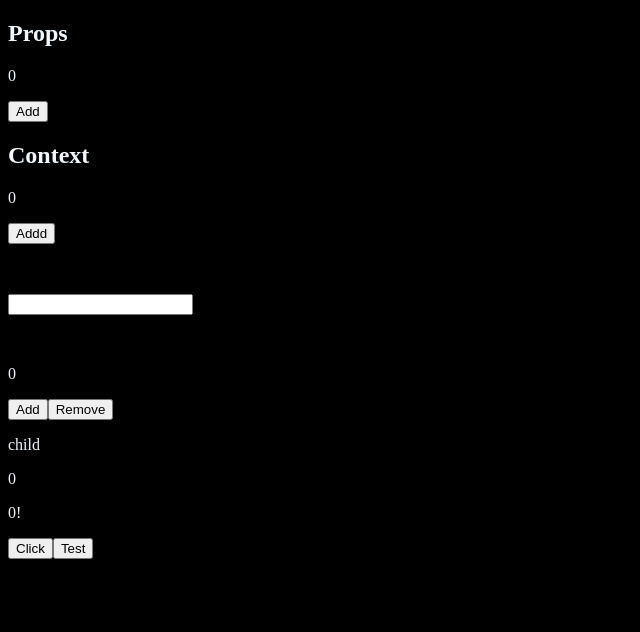
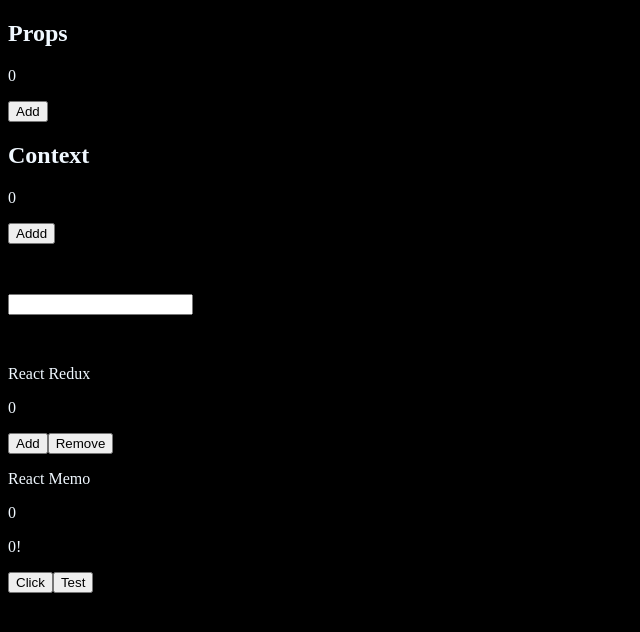
Before and after one commit to eddiemuhoro/interview-qns, a React (Create React App) app: page / in a window 1280 px wide. Shown: the top 632 px of the page, without its empty margins (0-640 px from the left). Built offline with nearby package versions, Linux system fonts and the light colour scheme.

Commit message:
added titles

```diff
--- a/src/TASKS/MEMO/Usememo.js
+++ b/src/TASKS/MEMO/Usememo.js
@@ -25,7 +25,7 @@
     console.log('Im running')
     return(
         <>
-        <p>child</p>
+        <p>React Memo</p>
         <p>{data}</p>
         </>
     )
--- a/src/TASKS/REDUCER/Reducer.js
+++ b/src/TASKS/REDUCER/Reducer.js
@@ -29,6 +29,7 @@
     }
   return (
     <div>
+        <p>React Redux</p>
         <p>{state.count}</p>
         <button onClick={handleAdd}>Add</button>
         <button onClick={handleRemove}>Remove</button>
```
